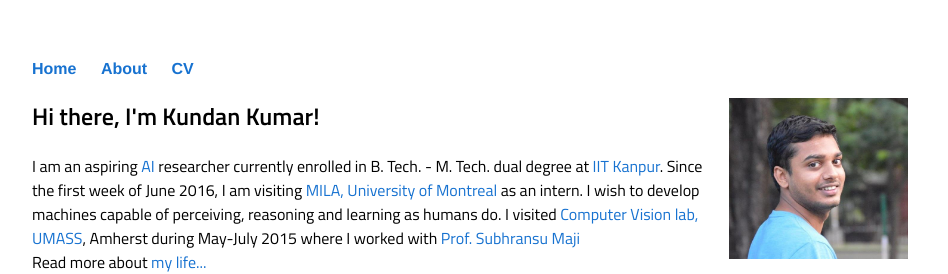
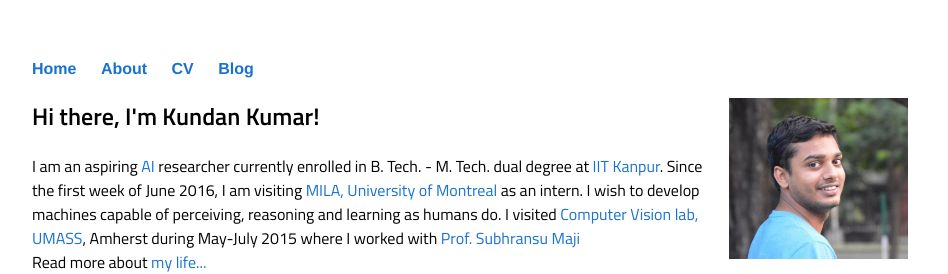
Before and after one commit to kundan2510/kundan2510.github.io, a Jekyll site: the page built from index.html, in a window 1280 px wide. Shown: the top 274 px of the page, without its empty margins (160-1108 px from the left). Built offline with Jekyll 4.4.1, drawn with Linux system fonts in a browser that asks for light colours.

Commit message:
Update default.html

```diff
--- a/_layouts/default.html
+++ b/_layouts/default.html
@@ -13,7 +13,7 @@
 		        	<li><a href="/about.html">About</a></li>
 		        	<!--li><a href="/projects.html">Projects</a></li-->
 	        		<li><a href="/cv.pdf">CV</a></li>
-	        		<!--li><a href="/blog">Blog</a></li-->
+	        		<li><a href="/blog">Blog</a></li>
 	    		</ul>
 			</nav>
 			<div class="container">
```
